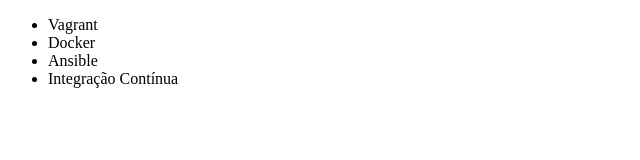
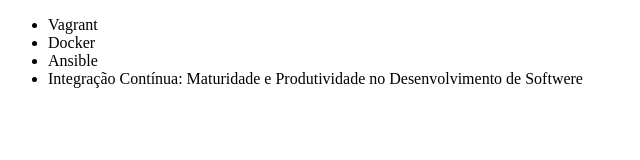
Before and after one commit to kamui-7/alura-git, a plain HTML site: page index.html in a window 1280 px wide. Shown: the whole page, without its empty margins (0-640 px from the left). Drawn offline with Linux system fonts and the light colour scheme.

Commit message:
Renomeando curso de Integração Contínua

```diff
--- a/index.html
+++ b/index.html
@@ -9,7 +9,7 @@
         <li>Vagrant</li>
         <li>Docker</li>
         <li>Ansible</li>
-        <li>Integração Contínua</li>
+        <li>Integração Contínua: Maturidade e Produtividade no Desenvolvimento de Softwere</li>
     </ul>
 </body>
 </html>
```
